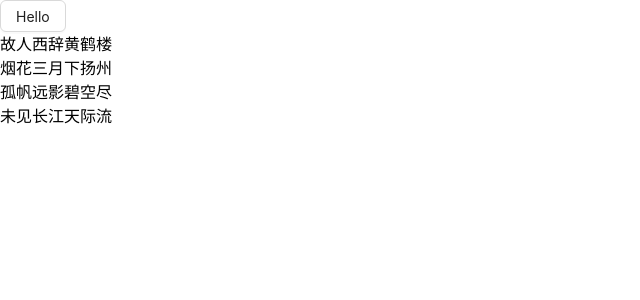
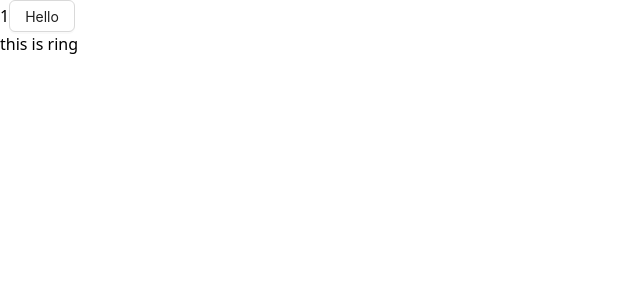
Before and after one commit to LuoHaoAt2017/sakila-web, a React (Vite) app: page /home in a window 1280 px wide. Shown: the top 300 px of the page, without its empty margins (0-640 px from the left). Built offline with nearby package versions, Linux system fonts and the light colour scheme.

Commit message:
当 props 没有改变时跳过重新渲染

```diff
--- a/src/pages/Home/index.tsx
+++ b/src/pages/Home/index.tsx
@@ -1,28 +1,24 @@
-import React, { useRef, lazy, Suspense } from "react";
+import { memo, useState } from "react";
 import { Button } from 'antd';
 
-const MarkdownPreview = lazy(function load() {
-  // 调用接口获取数据，根据数据来决定加载哪一个组件
-  return new Promise<{ default: React.ComponentType}>(function (resolve) {
-    setTimeout(() => {
-      resolve(import('@/components/MarkdownPreview'));
-    }, 3000);
-  });
+const Greeting = memo(function Ring() {
+  console.log('---child is render---');
+  return <div>this is ring</div>
 });
 
+
 export default function Home() {
-  const containerRef = useRef();
+  const [counter, setCounter] = useState(0);
 
-  const handleOpen = () => {
-
+  const handleClick = () => {
+    setCounter(counter + 1);
   }
-
+  console.log('---parent is render---');
   return (
-    <div ref={containerRef}>
-      <Button onClick={handleOpen}>Hello</Button>
-      <Suspense fallback={<div>Loading...</div>}>
-        <MarkdownPreview />
-      </Suspense>
+    <div>
+      <span>{counter + 1}</span>
+      <Button onClick={handleClick}>Hello</Button>
+      <Greeting />
     </div>
   );
 }
```
